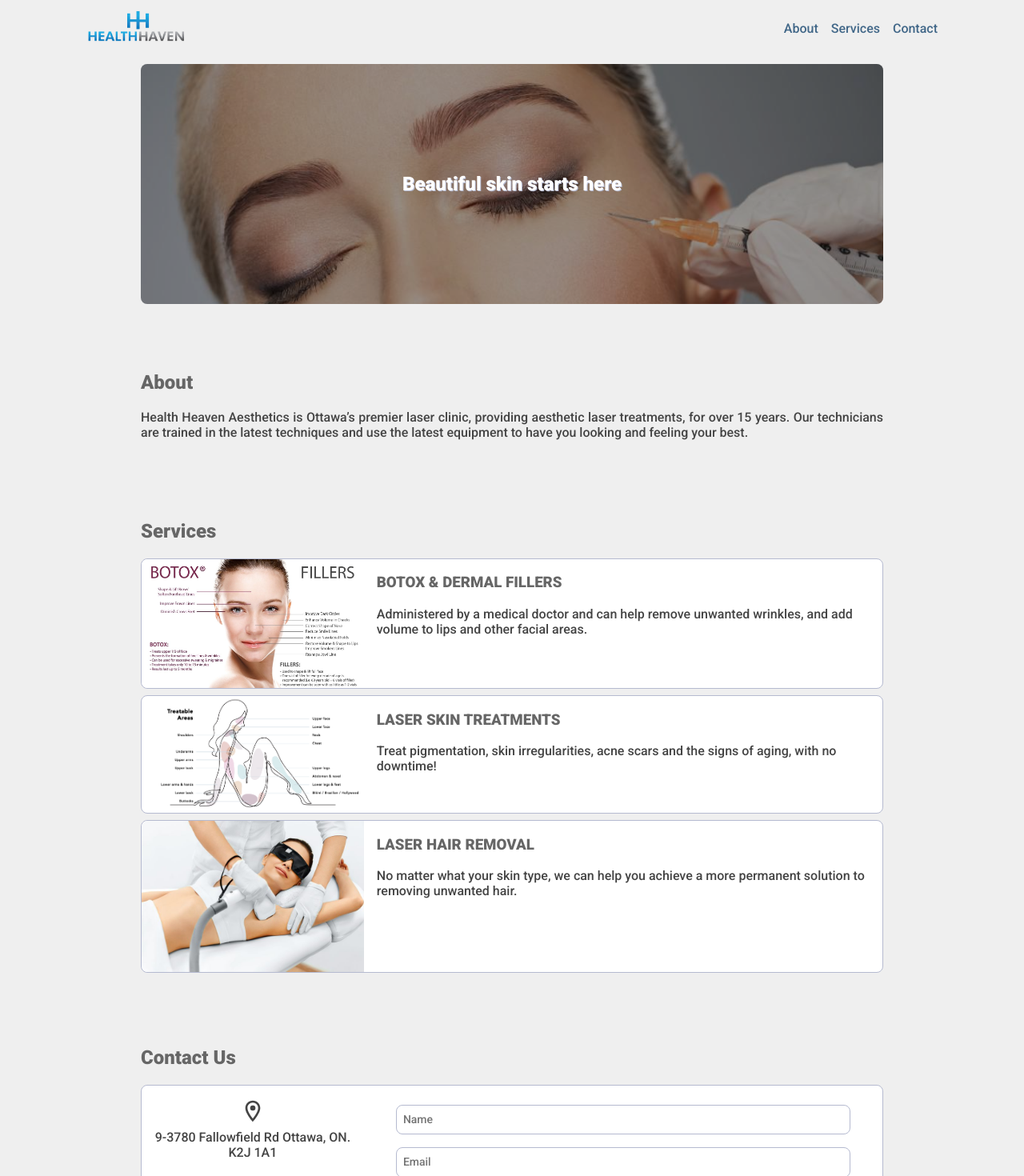
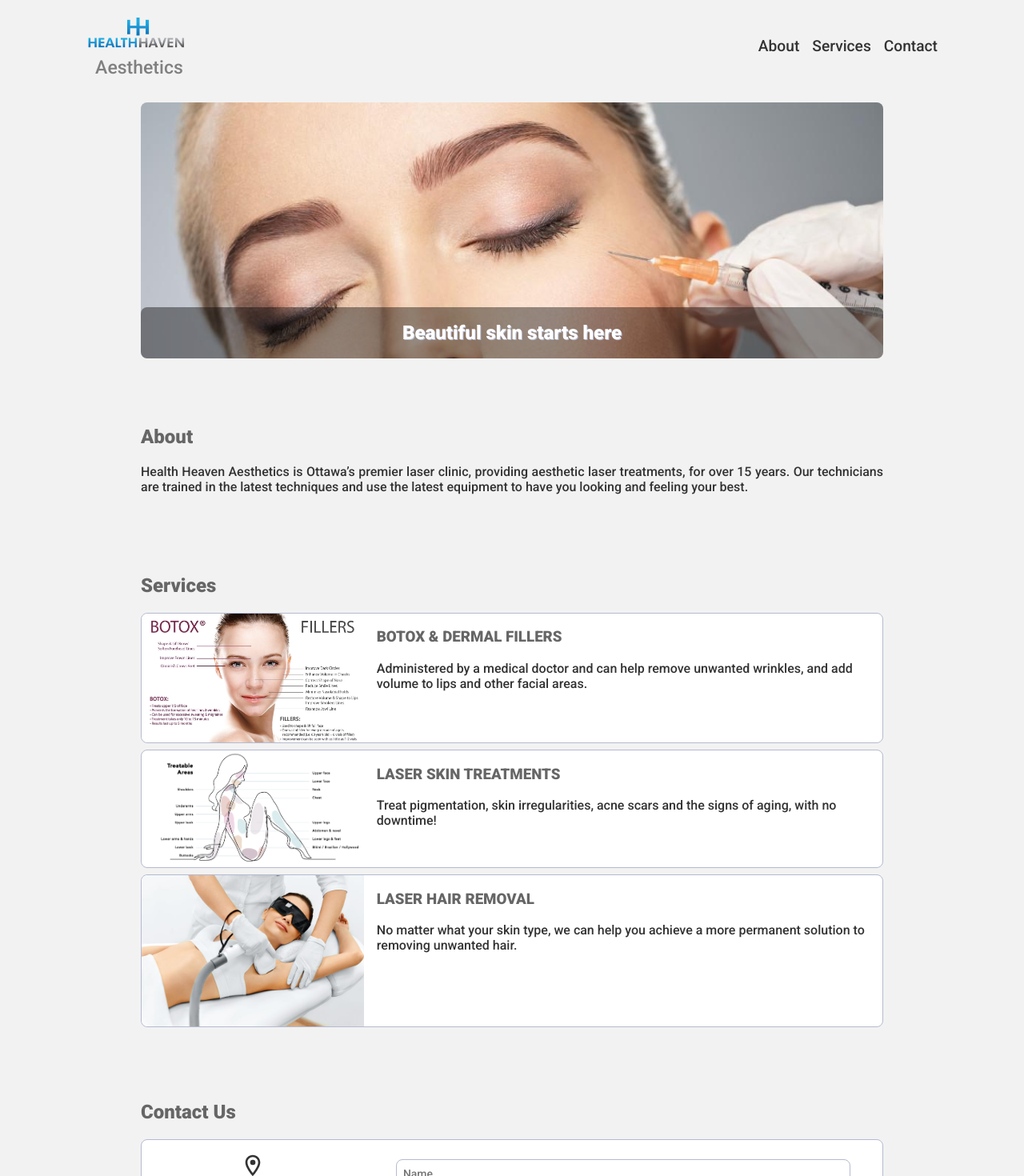
Before and after one commit to LaithAlwani/hh-aesthetics, a Next.js app: page / in a window 1280 px wide. Shown: the top 1470 px of the page at 80% size. Built offline with nearby package versions, Linux system fonts and the light colour scheme.

Commit message:
fixes some styles

```diff
--- a/components/Card.jsx
+++ /dev/null
@@ -1,8 +0,0 @@
-
-export default function Card({children}) {
-  return (
-    <div className='card'>
-        {children}
-    </div>
-  )
-}
--- a/components/Footer.jsx
+++ b/components/Footer.jsx
@@ -4,14 +4,14 @@ import {FaFacebookSquare} from "react-icons/fa";
 export default function Footer() {
   return (
     <footer>
-      <div className="social-links">
+      {/* <div className="social-links">
         <a href="#" target="_blank" rel="noreferrer noopener">
           {<FaFacebookSquare />}
         </a>
         <a href="#" target="_blank" rel="noreferrer noopener">
           {<FaInstagram />}
         </a>
-      </div>
+      </div> */}
       <span>Health Haven Asthetics &copy; 2022</span>
     </footer>
   );
--- a/components/Hero.jsx
+++ /dev/null
@@ -1,9 +0,0 @@
-export default function Hero() {
-  return (
-    <>
-      <div className="overlay">
-        <h1>Beautiful skin starts here</h1>
-      </div>
-    </>
-  );
-}
--- a/components/Layout.jsx
+++ /dev/null
@@ -1,12 +0,0 @@
-import Footer from "./Footer";
-import Navbar from "./Navbar";
-
-export default function Layout({ children }) {
-  return (
-    <>
-      <Navbar />
-      <main className="main">{children}</main>
-      <Footer />
-    </>
-  );
-}
--- a/components/Navbar.jsx
+++ b/components/Navbar.jsx
@@ -14,11 +14,11 @@ export default function Navbar() {
   return (
     <nav>
       <div className="nav-container">
-        <div>
-          <a href="#app">
-            <img src="/images/logo.png" alt="logo" className="logo" />
-          </a>
-        </div>
+        <a href="#app">
+          <img src="/images/logo.png" alt="logo" className="logo" />
+          <span>Aesthetics</span>
+        </a>
+
         <div className="links">
           <NavLinks />
         </div>
--- a/components/Services.jsx
+++ b/components/Services.jsx
@@ -1,11 +1,11 @@
-import Card from "./Card";
+
 
 
 export default function Services() {
   return (
     <>
       <h2>Services</h2>
-      <Card>
+      <div className="card">
         <div className="img-container">
           <img src="/images/botox.jpg" alt="botox" />
         </div>
@@ -16,8 +16,8 @@ export default function Services() {
             wrinkles, and add volume to lips and other facial areas.
           </p>
         </div>
-      </Card>
-      <Card>
+      </div>
+      <div className="card">
         <div className="img-container">
           <img src="/images/lhr.png" alt="laser treatments" />
         </div>
@@ -28,8 +28,8 @@ export default function Services() {
             aging, with no downtime!
           </p>
         </div>
-      </Card>
-      <Card>
+      </div>
+      <div className="card">
         <div className="img-container">
           <img src="/images/lhr2.jpeg" alt="laser hair removal" />
         </div>
@@ -40,7 +40,7 @@ export default function Services() {
             permanent solution to removing unwanted hair.
           </p>
         </div>
-      </Card>
+      </div>
     </>
   );
 }
--- a/next.config.js
+++ b/next.config.js
@@ -2,6 +2,10 @@
 const nextConfig = {
   reactStrictMode: true,
   swcMinify: true,
+  i18n: {
+    locales: ["en-CA", "fr-CA"],
+    defaultLocale:"en-CA"
+  }
 }
 
 module.exports = nextConfig
--- a/pages/index.js
+++ b/pages/index.js
@@ -1,10 +1,9 @@
 import Head from "next/head";
-import Image from "next/image";
-import Layout from "../components/Layout";
-import Hero from "../components/Hero";
 import About from "../components/About";
 import Services from "../components/Services";
 import Contact from "../components/Contact";
+import Navbar from "../components/Navbar";
+import Footer from "../components/Footer";
 
 export default function Home() {
   return (
@@ -12,11 +11,16 @@ export default function Home() {
       <Head>
         <title>HH Aesthetics</title>
         <meta name="description" content="Botox, plastic surgery and laser hair removal" />
-        <link rel="icon" href="/ico-tpbg.png" />
+        <link rel="icon" href="/favicon.png" />
+        <link rel="apple-touch-icon" href="/favicon.png" />
+        <link rel="android-touch-icon" href="/favicon.png" />
       </Head>
-      <Layout>
+      <Navbar />
+      <main>
         <div className="hero" id="hero">
-          <Hero />
+          <div className="overlay">
+            <h1>Beautiful skin starts here</h1>
+          </div>
         </div>
         <div className="gradient">
           <div className="about section" id="about">
@@ -29,7 +33,8 @@ export default function Home() {
             <Contact />
           </div>
         </div>
-      </Layout>
+      </main>
+      <Footer />
     </div>
   );
 }
--- a/styles/globals.css
+++ b/styles/globals.css
@@ -1,4 +1,12 @@
 @import url('https://fonts.googleapis.com/css2?family=Roboto:wght@300;500;900&display=swap');
+:root {
+  --hh-black:#333;
+  --queen-blue: #416788;
+  --shadow-blue: #7389ae;
+  --cadet-blue: #b5bad0;
+  --hh-white:#f2f2f2;
+  --border-radius: 0.5rem;
+}
 
 
 html {
@@ -8,8 +16,8 @@ html {
 body {
   margin: 0;
   padding: 0;
-  color: #444;
-  background-color: #efefef;
+  color: var(--hh-black);
+  background-color: var(--hh-white);
   font-family: 'Roboto', sans-serif;
   -webkit-font-smoothing: antialiased;
   -moz-osx-font-smoothing: grayscale;
--- a/styles/home.css
+++ b/styles/home.css
@@ -1,16 +1,9 @@
-:root {
-  --queen-blue: #416788;
-  --shadow-blue: #7389ae;
-  --cadet-blue: #b5bad0;
-  --white:white;
-  --border-radius: 0.5rem;
-}
 
-.main {
+main {
   min-height: 100vh;
   max-width: 960px;
   margin: 0 auto;
-  padding: 5rem 1rem 1rem;
+  padding: 8rem 1rem 1rem;
 }
 .section {
   padding: 4rem 0 0;
@@ -26,8 +19,8 @@ nav {
   top: 0;
   width: 100%;
   padding: 0.5rem;
-  background: #efefef;
-  color: var(--queen-blue);
+  background: #f2f2f2;
+  color: var(--hh-black);
 }
 
 nav .nav-container{
@@ -40,6 +33,15 @@ nav .nav-container{
 
 nav a {
   margin: 0.5rem;
+  font-size: 1.2em;
+}
+
+nav span{
+  display: block;
+  text-align: center;
+  padding-left: 0.3em;
+  font-size: 1.2em;
+  color: gray;
 }
 
 nav .mobile-nav{
@@ -53,7 +55,7 @@ nav .mobile-nav-links {
   flex-direction: column;
   align-items: flex-start;
   overflow: hidden;
-  background-color: #efefef;
+  background-color: #f2f2f2;
   transition: all 0.5s ease-in-out;
   height: 0px;
 }
@@ -84,7 +86,7 @@ nav .open-nav {
 .menu-btn-icon {
   width: 100%;
   height: 0.1rem;
-  background-color: var(--queen-blue);
+  background-color: var(--hh-black);
   border-radius: 0.5rem;
   transition: all 0.5s ease-in-out;
 }
@@ -92,9 +94,10 @@ nav .open-nav {
 .menu-btn-icon::after {
   content: "";
   position: absolute;
+  left: 0;
   width: 100%;
   height: 0.1rem;
-  background-color: var(--queen-blue);
+  background-color: var(--hh-black);
   border-radius: 0.5rem;
   transition: all 0.5s ease-in-out;
 }
@@ -123,15 +126,19 @@ nav .open-nav {
 .hero {
   width: 100%;
   background-image: url("/../images/hero.jpg");
-  height: 300px;
+  height: 40vh;
   background-position: top;
   background-repeat: no-repeat;
   background-size: cover;
   border-radius: 0.5rem;
+  position: relative;
+  z-index: -1;
 }
 .overlay {
+  position: absolute;
+  bottom: 0;
   width: 100%;
-  height: 100%;
+  height: 20%;
   background-color: rgba(0, 0, 0, 0.413);
   display: flex;
   justify-content: center;
@@ -223,7 +230,7 @@ button {
   padding: 0.5rem;
   font-weight: bold;
   background-color: var(--queen-blue);
-  color: var(--white);
+  color: var(--hh-white);
   outline: none;
   border-radius: var(--border-radius);
   border: 1px solid var(--cadet-blue);
@@ -233,7 +240,7 @@ button {
 /*footer*/
 footer {
   background: var(--queen-blue);
-  color: var(--white);
+  color: var(--hh-white);
   text-align: center;
   padding: 0.5rem 0;
   border-top: 1px solid var(--cadet-blue);
@@ -251,7 +258,7 @@ footer span {
 
 /*media quries*/
 
-@media screen and (max-width: 600px) {
+@media screen and (max-width: 48em) {
   nav .mobile-nav{
     display: flex;
 
@@ -267,6 +274,7 @@ footer span {
 
   .card .img-container {
     width: 100%;
+    padding: 1em;
   }
   .card img {
     border-radius: var(--border-radius) var(--border-radius) 0 0;
```
Also changed, not shown: public/favicon.png (added).
